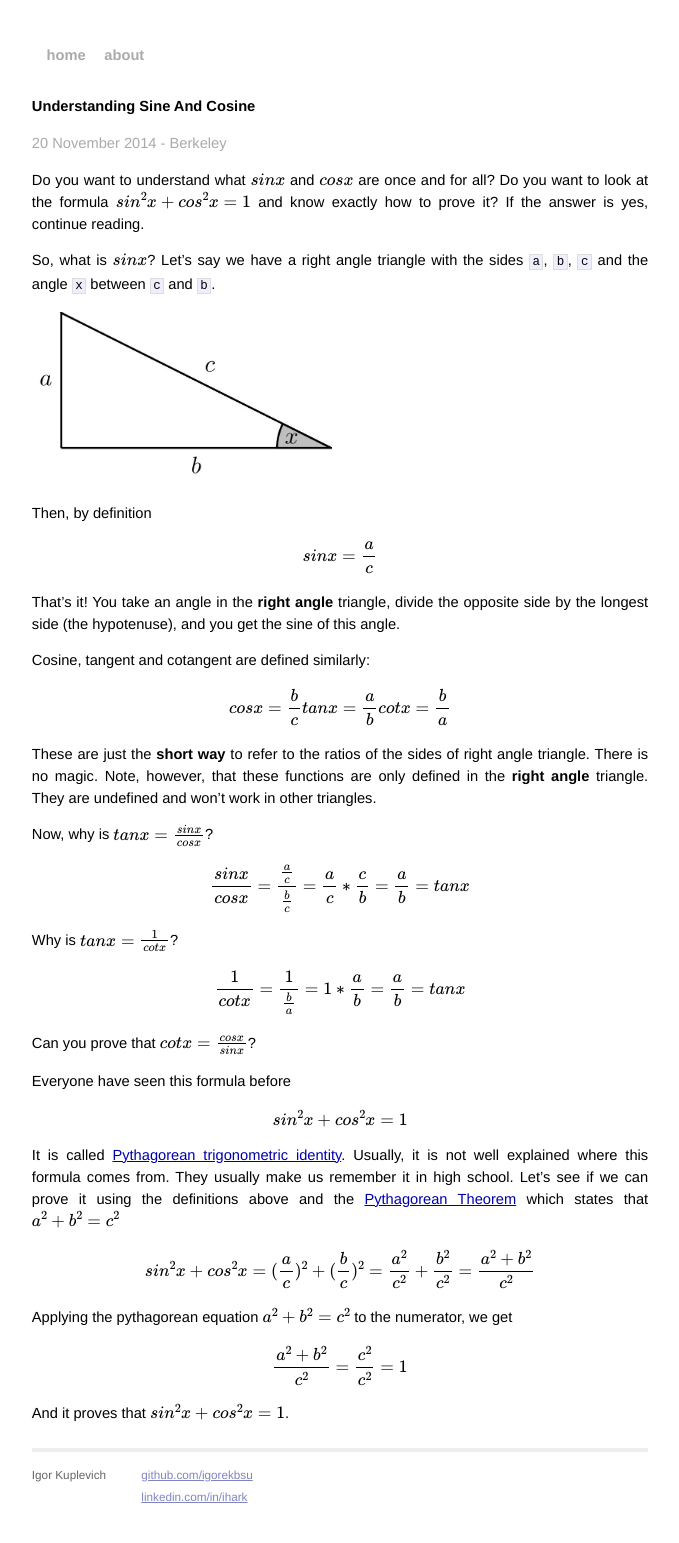
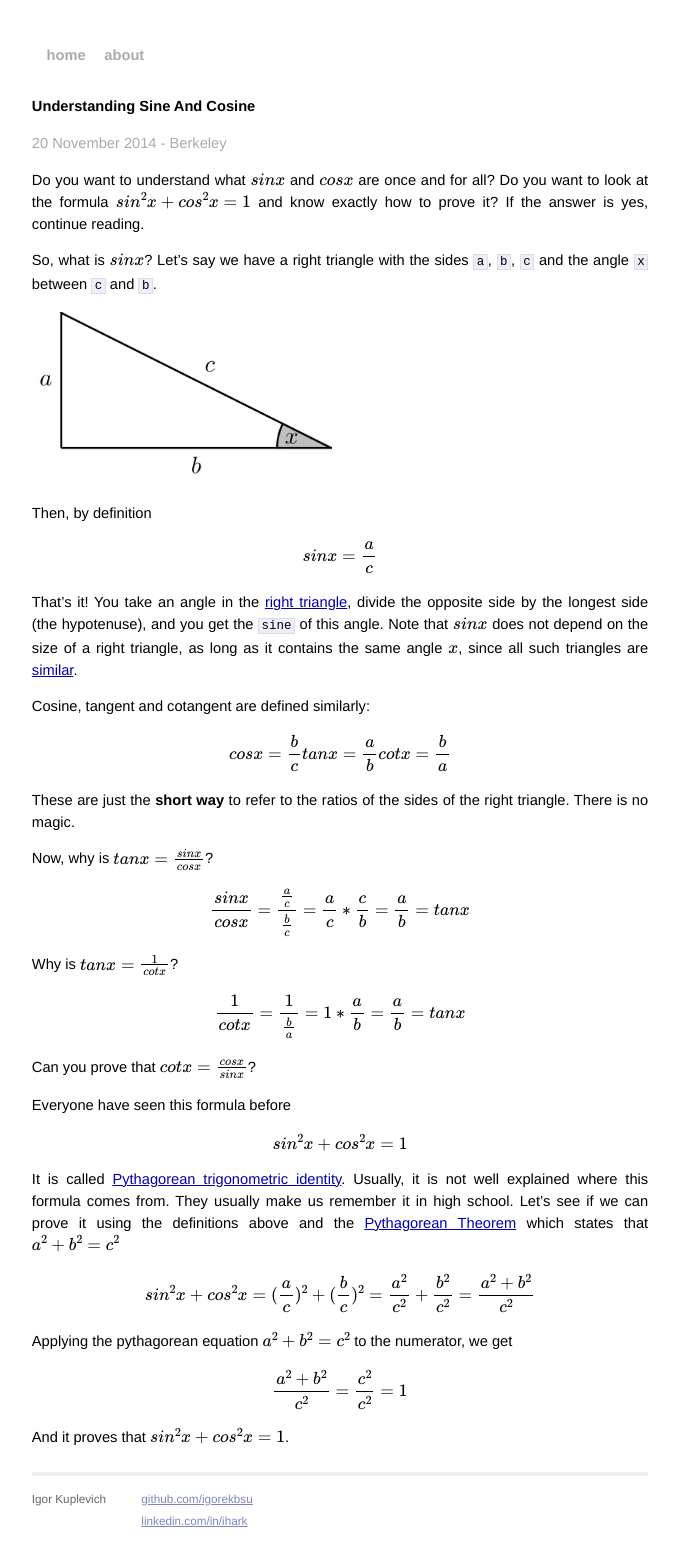
Before and after one commit to climberig/climberig.github.io, a Jekyll site: the page built from _posts/2014-11-20-understanding-sine-and-cosine.markdown, in a window 1280 px wide. Shown: the whole page, without its empty margins (300-979 px from the left). Built offline with Jekyll 4.4.1, drawn with Linux system fonts in a browser that asks for light colours; formulas are drawn with MathJax 3; before the commit the page ends 1519 px from its top, so only the background shows below that.

Commit message:
edit the article

```diff
--- a/_posts/2014-11-20-understanding-sine-and-cosine.markdown
+++ b/_posts/2014-11-20-understanding-sine-and-cosine.markdown
@@ -10,7 +10,7 @@ Do you want to understand what $sinx$ and $cosx$ are once and for all? Do you wa
 $sin^2x + cos^2x=1$ and know exactly how to prove it? If the answer is yes, continue reading.
 
 So, what is $sinx$?
-Let's say we have a right angle triangle with the sides `a`, `b`, `c` and the angle `x` between `c` and `b`.
+Let's say we have a right triangle with the sides `a`, `b`, `c` and the angle `x` between `c` and `b`.
 
 ![Triangle][tr]
 
@@ -18,8 +18,9 @@ Then, by definition
 
 $$ sinx = \frac ac $$
 
-That's it! You take an angle in the **right angle** triangle, divide the opposite side by the longest side (the hypotenuse),
-and you get the sine of this angle.
+That's it! You take an angle in the [right triangle][right_triangle], divide the opposite side by the longest side (the hypotenuse),
+and you get the `sine` of this angle. Note that $sinx$ does not depend on the size of a right triangle,
+as long as it contains the same angle $x$, since all such triangles are [similar][similar_triangle].
 
 Cosine, tangent and cotangent are defined similarly:
 
@@ -29,9 +30,7 @@ tanx=\frac ab\\
 cotx=\frac ba
 $$
 
-These are just the **short way** to refer to the ratios of the sides of right angle triangle. There is no magic. Note, however,
-that these functions are only defined in the **right angle** triangle. They are undefined and won't work in
-other triangles.
+These are just the **short way** to refer to the ratios of the sides of the right triangle. There is no magic.
 
 Now, why is $tanx={sinx \over cosx}$?
 
@@ -70,6 +69,9 @@ $$
 
 And it proves that $sin^2x + cos^2x=1$.
 
-[tr]: /images/right_angle_triangle.png  "Triangle"
+[tr]: /images/right_triangle.png  "Triangle"
 [pythagorean]: http://en.wikipedia.org/wiki/Pythagorean_theorem
 [pythagorean_trig]: http://en.wikipedia.org/wiki/Pythagorean_trigonometric_identity
+[pythagorean_trig]: http://en.wikipedia.org/wiki/Pythagorean_trigonometric_identity
+[similar_triangle]: http://www.mathsisfun.com/geometry/triangles-similar.html
+[right_triangle]: http://en.wikipedia.org/wiki/Right_triangle
```
Also changed, not shown: images/right_triangle.png (renamed from images/right_angle_triangle.png).
